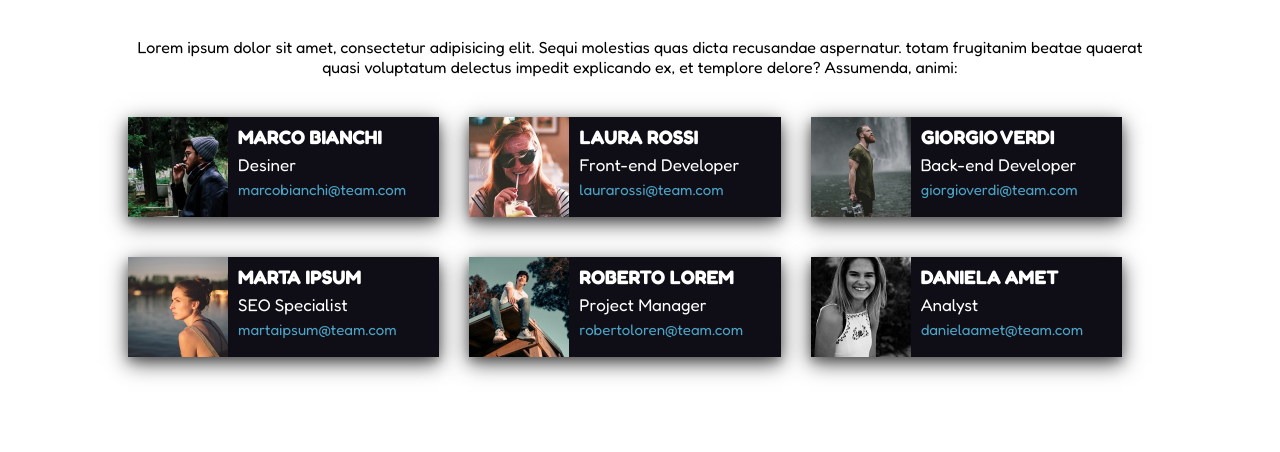
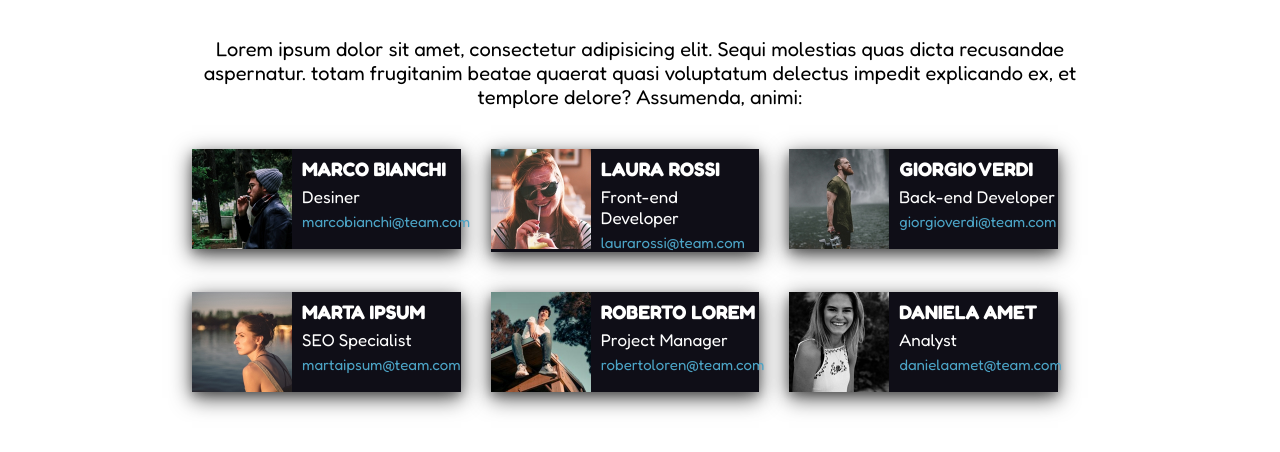
Before and after one commit to LorenzoVeropalumbo/html-css-float-cards, a plain HTML site: page index.html in a window 1280 px wide. Shown: the part 72-524 px from the top of the page. Drawn offline with Linux system fonts and the light colour scheme.

Commit message:
reducing margin and modify p size

```diff
--- a/css/style.css
+++ b/css/style.css
@@ -8,7 +8,7 @@
 /* COMMON */
 body {
   font-family: 'Fredoka', sans-serif;
-  width: 80%;
+  width: 70%;
   margin: auto;
 }
 
@@ -21,6 +21,10 @@ h1{
   color:#e53170;
   margin-top: 30px;
   margin-bottom: 40px;
+}
+
+p{
+  font-size: 20px;
 }
 
 /* MAIN */
```
